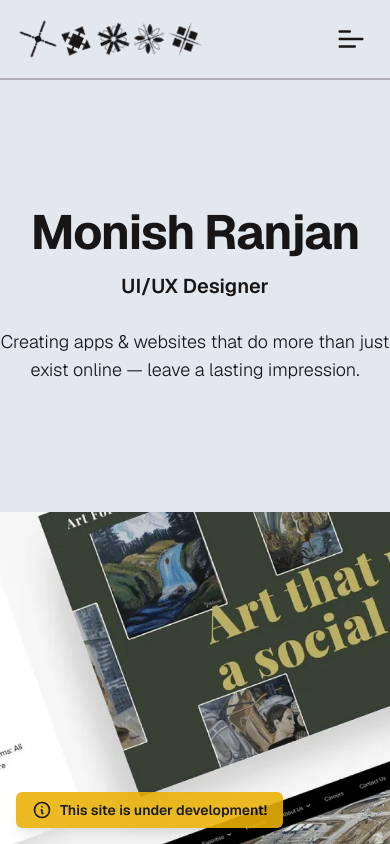
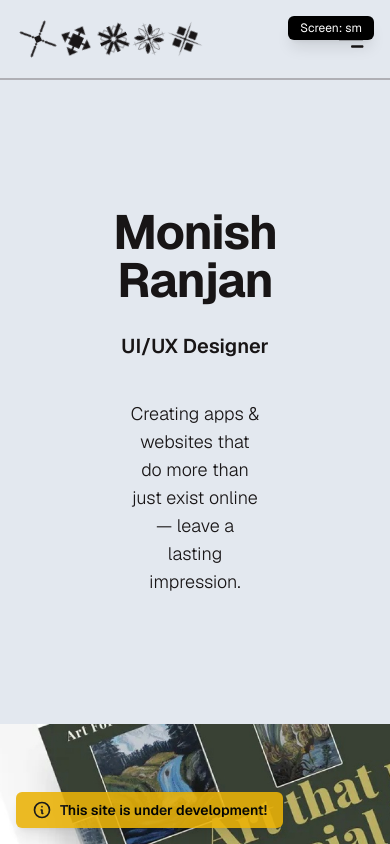
Before and after one commit to monishranjan/My-Portfolio-in-React-JS, a React (Vite) app: page / in a window 390 px wide. Shown: the top 844 px of the page. Built offline with nearby package versions, Linux system fonts and the light colour scheme; a web font is replaced by a local one.

Commit message:
Some updates regarding the responsiveness of the Home page.

```diff
--- a/src/components/Home/CustomFooter.jsx
+++ b/src/components/Home/CustomFooter.jsx
@@ -4,12 +4,14 @@ import React from 'react';
 import { IoArrowForwardOutline } from "react-icons/io5";
 import { GoDotFill } from "react-icons/go";
 import { GiTireIronCross } from "react-icons/gi";
+import Marquee from './Marqeue';
 
 const CustomFooter = () => {
   return (
-    <section className="bg-secondaryColor text-primaryColor flex flex-col items-center pt-20 pb-8 md:pt-32 md:pb-16">
+    <section className="bg-secondaryColor text-primaryColor flex flex-col items-center pb-8 mt-24 md:pb-16 pt-6">
+      <Marquee />
       {/* Availability Button */}
-      <div className="flex gap-2 items-center bg-primaryColor rounded-full py-2 px-4">
+      <div className="flex gap-2 items-center bg-primaryColor rounded-full py-2 px-4 mt-20 md:mt-32">
         <GoDotFill className="text-greenAccentColor text-lg" />
         <h1 className="text-secondaryColor text-xs md:text-sm lg:text-base font-medium">
           Available for new work
--- a/src/components/Home/HomeHeader.jsx
+++ b/src/components/Home/HomeHeader.jsx
@@ -1,4 +1,4 @@
-import React, { useEffect, useState } from "react";
+import React, { useEffect, useState, useRef } from "react";
 import gsap from "gsap";
 import D2 from "../../assets/logos/D2.svg";
 import D3 from "../../assets/logos/D3.svg";
@@ -7,10 +7,34 @@ import D5 from "../../assets/logos/D5.svg";
 import D6 from "../../assets/logos/D6.svg";
 
 // Importing Icons
-import { CgMenuLeft } from "react-icons/cg";
+import { CgMenuRight } from "react-icons/cg";
 
 const HomeHeader = () => {
   const [isMenuOpen, setIsMenuOpen] = useState(false);
+  const menuRef = useRef(null);
+
+  const handleMenuToggle = () => {
+    if (!isMenuOpen) {
+      // Slide-in animation from top
+      gsap.fromTo(
+        menuRef.current,
+        { y: "-100%", opacity: 0 },
+        { y: "0%", opacity: 1, duration: 0.6, ease: "power3.out" }
+      );
+    } else {
+      // Slide-out animation to top
+      gsap.to(menuRef.current, {
+        y: "-100%",
+        opacity: 0,
+        duration: 0.6,
+        ease: "power3.in",
+        onComplete: () => setIsMenuOpen(false),
+      });
+      return; // Prevent setting state before animation completes
+    }
+
+    setIsMenuOpen(true);
+  };
 
   useEffect(() => {
     const logos = document.querySelectorAll(".right-logo img");
@@ -92,21 +116,21 @@ const HomeHeader = () => {
         {/* Hamburger Menu (Visible below md size) */}
         <div
           className="flex md:hidden cursor-pointer flex-col gap-1"
-          onClick={() => setIsMenuOpen(!isMenuOpen)}
+          onClick={handleMenuToggle}
         >
-          {/* <div className="h-1 w-6 bg-black rounded"></div>
-          <div className="h-1 w-6 bg-black rounded"></div>
-          <div className="h-1 w-6 bg-black rounded"></div> */}
-          <CgMenuLeft className="text-3xl"/>
+          <CgMenuRight className="text-3xl" />
         </div>
       </div>
 
       {/* Fullscreen Menu */}
       {isMenuOpen && (
-        <div className="fixed inset-0 bg-black bg-opacity-90 flex flex-col justify-center items-center z-50">
+        <div
+          ref={menuRef}
+          className="fixed inset-0 bg-secondaryColor flex flex-col justify-center items-center z-50 fullscreen-menu"
+        >
           <button
             className="absolute border-[1px] border-primaryColor hover:border-transparent hover:bg-primaryColor hover:text-secondaryColor rounded-full px-3 py-[2px] top-4 right-4 text-white text-3xl"
-            onClick={() => setIsMenuOpen(false)}
+            onClick={handleMenuToggle}
           >
             &times;
           </button>
--- a/src/components/Home/Marqeue.jsx
+++ b/src/components/Home/Marqeue.jsx
@@ -59,7 +59,7 @@ const Marquee = () => {
         {items.map((item, index) => (
           <span
             key={index}
-            className="text-4xl font-semibold mx-6 text-primaryColor font-malinton"
+            className="text-xl font-semibold mx-6 text-primaryColor font-malinton"
           >
             {item}
           </span>
--- a/src/components/Home/uxHomeHero.jsx
+++ b/src/components/Home/uxHomeHero.jsx
@@ -1,9 +1,28 @@
-import React, { useEffect, useRef } from 'react';
+import React, { useEffect, useRef, useState } from 'react';
 import { gsap } from 'gsap';
 
 const UxHomeHero = () => {
   const professionRef1 = useRef(null);
   const professionRef2 = useRef(null);
+  const [screenSize, setScreenSize] = useState("");
+
+  // Function to determine screen size based on Tailwind breakpoints
+  const updateScreenSize = () => {
+    const width = window.innerWidth;
+    if (width >= 1024) {
+      setScreenSize("lg");
+    } else if (width >= 768) {
+      setScreenSize("md");
+    } else {
+      setScreenSize("sm");
+    }
+  };
+
+  useEffect(() => {
+    updateScreenSize(); // Set initial screen size
+    window.addEventListener("resize", updateScreenSize); // Update on resize
+    return () => window.removeEventListener("resize", updateScreenSize); // Cleanup on unmount
+  }, []);
 
   useEffect(() => {
     const tl = gsap.timeline({ repeat: -1, repeatDelay: 0.5 }); // Short repeat delay for smoother transitions
@@ -21,15 +40,21 @@ const UxHomeHero = () => {
   }, []);
 
   return (
-    <div className="flex items-center justify-center py-32 md:py-60 leading-none">
-      <div className="text-center md:text-left">
+    <div className="relative">
+      {/* Overlay for screen size */}
+      <div className="fixed top-4 right-4 bg-black text-white text-xs md:text-sm lg:text-base px-3 py-1 rounded-md z-50 shadow-lg">
+        Screen: {screenSize}
+      </div>
+
+      <div className="flex items-center justify-center py-32 md:py-60 px-16 lg:px-24 leading-none">
+        <div className="text-center">
           {/* Responsive heading */}
-        <h1 className="text-5xl md:text-[120px] lg:text-[200px] font-bold tracking-tight">
+          <h1 className="text-5xl md:text-[120px] lg:text-[200px] font-bold tracking-tight justify-center sm:justify-normal">
             Monish Ranjan
           </h1>
-        <div className="flex flex-col md:flex-row justify-between mt-4">
+          <div className="lg:text-left flex flex-col lg:flex-row items-center lg:justify-between mt-4">
             {/* Responsive profession section */}
-          <div className="hero-profession text-xl md:text-3xl w-full md:w-1/2 ml-0 md:ml-3 relative overflow-hidden h-10 font-semibold">
+            <div className="hero-profession text-xl md:text-3xl w-full md:w-1/2 ml-0 md:ml-3 relative overflow-hidden h-10 font-semibold my-3 sm:my-6 lg:my-0">
               <h2 ref={professionRef1} className="absolute top-0 left-0 w-full">
                 UI/UX Designer
               </h2>
@@ -38,9 +63,10 @@ const UxHomeHero = () => {
               </h2>
             </div>
             {/* Responsive tagline */}
-          <h2 className="mt-4 md:mt-0 text-lg md:text-2xl font-light">
+            <h2 className="mt-4 md:mt-0 text-lg md:text-2xl font-light mx-16 sm:mx-0">
               Creating apps & websites that do more than just exist online — leave a lasting impression.
             </h2>
+          </div>
         </div>
       </div>
     </div>
--- a/src/pages/Home.jsx
+++ b/src/pages/Home.jsx
@@ -102,9 +102,9 @@ const Home = () => {
         </div>
 
         {/* Marquee Animation */}
-        <div className="pb-20 sm:pb-40 md:pb-60">
+        {/* <div className="pb-20 sm:pb-40 md:pb-60">
           <Marquee />
-        </div>
+        </div> */}
 
         {/* Footer */}
         <div>
```
Lines whose indentation alone changed are shown as unchanged.
